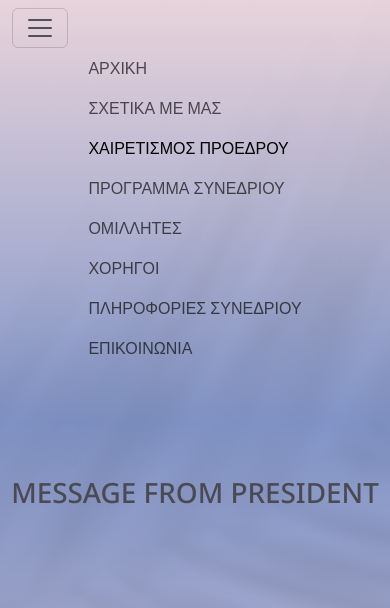
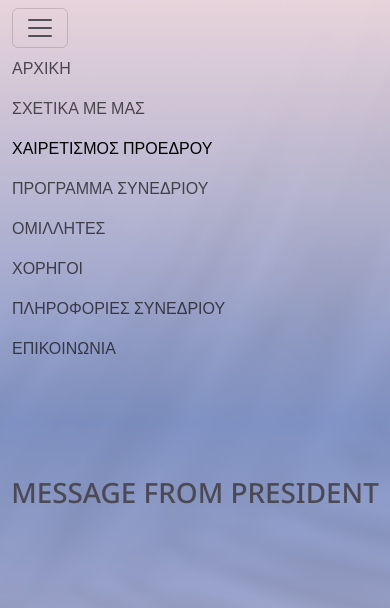
Before and after one commit to parides55/medical-conference, a Django app: a page that uses templates/base.html in a window 390 px wide, after a click that opens the changed part. Shown: the top 608 px of the page. Run offline with Django 5.2, Linux system fonts and the light colour scheme; parts of the project's set-up code (start-up, migrations or seed data) failed here and were passed over.

Commit message:
to align nav items to start

```diff
--- a/static/css/style.css
+++ b/static/css/style.css
@@ -64,6 +64,12 @@ h1 {
 }
 
 /* -------------------------------- Media Queries --------------------------- */
+@media (max-width: 992px) {
+    .to-center-navbar {
+        justify-content: start;
+    }
+}
+
 @media (max-width: 610px) {
     #nav-div {
         margin: 1.5rem 5rem;
```
